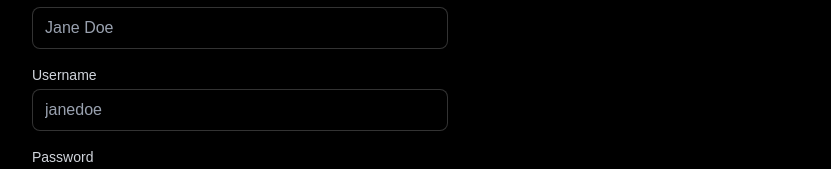
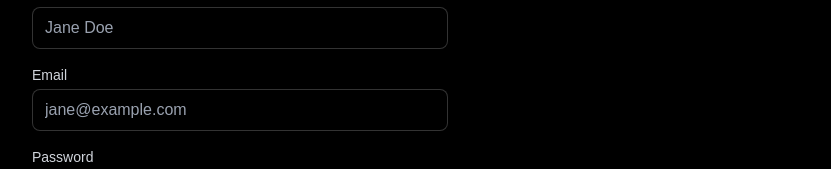
Before and after one commit to et-hicks/imitation, a Next.js app: page /signup in a window 1280 px wide. Shown: the part 169-338 px from the top of the page, without its empty margins (400-1231 px from the left). Built offline with nearby package versions, Linux system fonts and the light colour scheme; no server answers.

Commit message:
adding new things

```diff
--- a/src/app/profile/page.tsx
+++ b/src/app/profile/page.tsx
@@ -1,76 +1,48 @@
 "use client";
 
-import { useEffect, useState } from "react";
+import { useEffect } from "react";
+import { useRouter } from "next/navigation";
 import { supabase } from "@/lib/supabaseClient";
 import { useAuth } from "@/components/AuthProvider";
 
-type TwitterUser = {
-  id: number;
-  username: string;
-  bio?: string | null;
-};
-
 export default function ProfilePage() {
-  const { user } = useAuth();
-  const display = user?.user_metadata?.full_name || user?.email || "User";
-  const [activeTab, setActiveTab] = useState<"twitter" | "other">("twitter");
-  const [twitterUser, setTwitterUser] = useState<TwitterUser | null>(null);
+  const { user, isAuthenticated } = useAuth();
+  const router = useRouter();
 
   useEffect(() => {
-    if (activeTab === "twitter" && !twitterUser) {
-      fetch("/user/1")
-        .then((res) => res.json())
-        .then((data: TwitterUser) => setTwitterUser(data))
-        .catch(() => setTwitterUser(null));
+    if (user === null && !isAuthenticated) {
+      router.replace("/login");
     }
-  }, [activeTab, twitterUser]);
+  }, [user, isAuthenticated, router]);
+
+  if (!user) {
+    return null;
+  }
+
+  const displayName = user.user_metadata?.full_name || "—";
+  const email = user.email || "—";
 
   return (
     <main className="min-h-[calc(100vh-56px)] bg-black">
       <div className="mx-auto max-w-xl px-4 py-10 text-white">
-        <h1 className="mb-4 text-2xl font-semibold">Hello, this is your profile</h1>
-        <p className="mb-8 text-sm text-white/80">Signed in as {display}</p>
+        <h1 className="mb-8 text-2xl font-semibold">Profile</h1>
 
-        <div className="mb-8 flex border-b border-white/20">
-          <button
-            className={`px-4 py-2 text-sm ${
-              activeTab === "twitter" ? "border-b-2 border-white" : "text-white/60"
-            }`}
-            onClick={() => setActiveTab("twitter")}
-          >
-            twitter
-          </button>
-          <button
-            className={`px-4 py-2 text-sm ${
-              activeTab === "other" ? "border-b-2 border-white" : "text-white/60"
-            }`}
-            onClick={() => setActiveTab("other")}
-          >
-            other information
-          </button>
+        <div className="mb-8 space-y-4">
+          <div>
+            <p className="text-sm text-white/60">Display name</p>
+            <p className="text-lg">{displayName}</p>
+          </div>
+          <div>
+            <p className="text-sm text-white/60">Email</p>
+            <p className="text-lg">{email}</p>
+          </div>
         </div>
-
-        {activeTab === "twitter" ? (
-          twitterUser ? (
-            <div className="mb-8">
-              <p className="mb-2">Username: {twitterUser.username}</p>
-              <p className="mb-2">User ID: {twitterUser.id}</p>
-              <p>{twitterUser.bio || "missing bio text, edit here"}</p>
-            </div>
-          ) : (
-            <p className="mb-8">Loading...</p>
-          )
-        ) : (
-          <div className="mb-8">
-            <p>Other information goes here.</p>
-          </div>
-        )}
 
         <button
           type="button"
           onClick={async () => {
             await supabase.auth.signOut();
-            location.href = "/";
+            router.push("/");
           }}
           className="rounded-md bg-white px-4 py-2 text-black hover:bg-gray-200"
         >
--- a/src/components/LoginForm.tsx
+++ b/src/components/LoginForm.tsx
@@ -6,7 +6,7 @@ import { supabase } from "@/lib/supabaseClient";
 
 export default function LoginForm() {
   const [passwordVisible, setPasswordVisible] = useState(false);
-  const [username, setUsername] = useState("");
+  const [email, setEmail] = useState("");
   const [password, setPassword] = useState("");
   const router = useRouter();
 
@@ -21,10 +21,10 @@ export default function LoginForm() {
     // Intentionally allow empty username here; caller can add validation later
     // Log username to console as requested
     // eslint-disable-next-line no-console
-    console.log(`user ${username} signed in`);
+    console.log(`user ${email} signed in`);
     // Basic example using email/password with Supabase
     const { error } = await supabase.auth.signInWithPassword({
-      email: username,
+      email,
       password,
     });
     if (error) {
@@ -38,19 +38,19 @@ export default function LoginForm() {
   return (
     <form className="space-y-4" onSubmit={handleSubmit}>
       <div>
-        <label className="mb-1 block text-sm text-gray-300" htmlFor="username">
-          Username
+        <label className="mb-1 block text-sm text-gray-300" htmlFor="email">
+          Email
         </label>
         <input
-          id="username"
-          name="username"
-          type="text"
-          value={username}
-          onChange={(e) => setUsername(e.target.value.replace(/\s+/g, ""))}
+          id="email"
+          name="email"
+          type="email"
+          value={email}
+          onChange={(e) => setEmail(e.target.value.replace(/\s+/g, ""))}
           onKeyDown={preventSpaceKey}
           className="w-full rounded-lg border border-white/20 bg-black/60 px-3 py-2 text-white outline-none placeholder-gray-400 focus:border-white/40"
-          placeholder="Enter username"
-          autoComplete="username"
+          placeholder="Enter email"
+          autoComplete="email"
         />
       </div>
       <div>
--- a/src/components/SignupForm.tsx
+++ b/src/components/SignupForm.tsx
@@ -6,7 +6,7 @@ import { supabase } from "@/lib/supabaseClient";
 
 export default function SignupForm() {
   const [profileName, setProfileName] = useState("");
-  const [username, setUsername] = useState("");
+  const [email, setEmail] = useState("");
   const [password, setPassword] = useState("");
   const [confirmPassword, setConfirmPassword] = useState("");
   const [error, setError] = useState<string | null>(null);
@@ -20,9 +20,9 @@ export default function SignupForm() {
     }
     setError(null);
     // eslint-disable-next-line no-console
-    console.log("create account:", { profileName, username });
+    console.log("create account:", { profileName, email });
     const { error } = await supabase.auth.signUp({
-      email: username,
+      email,
       password,
       options: {
         data: { full_name: profileName },
@@ -49,14 +49,14 @@ export default function SignupForm() {
         />
       </div>
       <div>
-        <label className="mb-1 block text-sm text-gray-300" htmlFor="username">Username</label>
+        <label className="mb-1 block text-sm text-gray-300" htmlFor="email">Email</label>
         <input
-          id="username"
-          type="text"
+          id="email"
+          type="email"
           className="w-full rounded-lg border border-white/20 bg-black/60 px-3 py-2 text-white outline-none placeholder-gray-400 focus:border-white/40"
-          value={username}
-          onChange={(e) => setUsername(e.target.value)}
-          placeholder="janedoe"
+          value={email}
+          onChange={(e) => setEmail(e.target.value)}
+          placeholder="jane@example.com"
         />
       </div>
       <div>
--- a/src/lib/env.ts
+++ b/src/lib/env.ts
@@ -1,4 +1,4 @@
 // API routes are served from the same Next.js app under /api
 export const BACKEND_URL = "/api"
-export const NEXT_PUBLIC_SUPABASE_URL="https://kaodsutlbtjiffsvmckx.supabase.co"
-export const NEXT_PUBLIC_SUPABASE_ANON_KEY="eyJhbGciOiJIUzI1NiIsInR5cCI6IkpXVCJ9.eyJpc3MiOiJzdXBhYmFzZSIsInJlZiI6Imthb2RzdXRsYnRqaWZmc3ZtY2t4Iiwicm9sZSI6ImFub24iLCJpYXQiOjE3NTQ3NjExNzQsImV4cCI6MjA3MDMzNzE3NH0.v0hDI8nT54mEUbdqzhlVfdgIeJXcjWq-SAyPuP87jNc"
+export const NEXT_PUBLIC_SUPABASE_URL="https://dbmxbfeuxflznukpuvnf.supabase.co"
+export const NEXT_PUBLIC_SUPABASE_ANON_KEY="sb_publishable_MFTgfJ7nuchS4tQmegpmRA_TRslOmk8"
```
Also changed, not shown: 1 other file (tests, documents, lock files or other folders).
